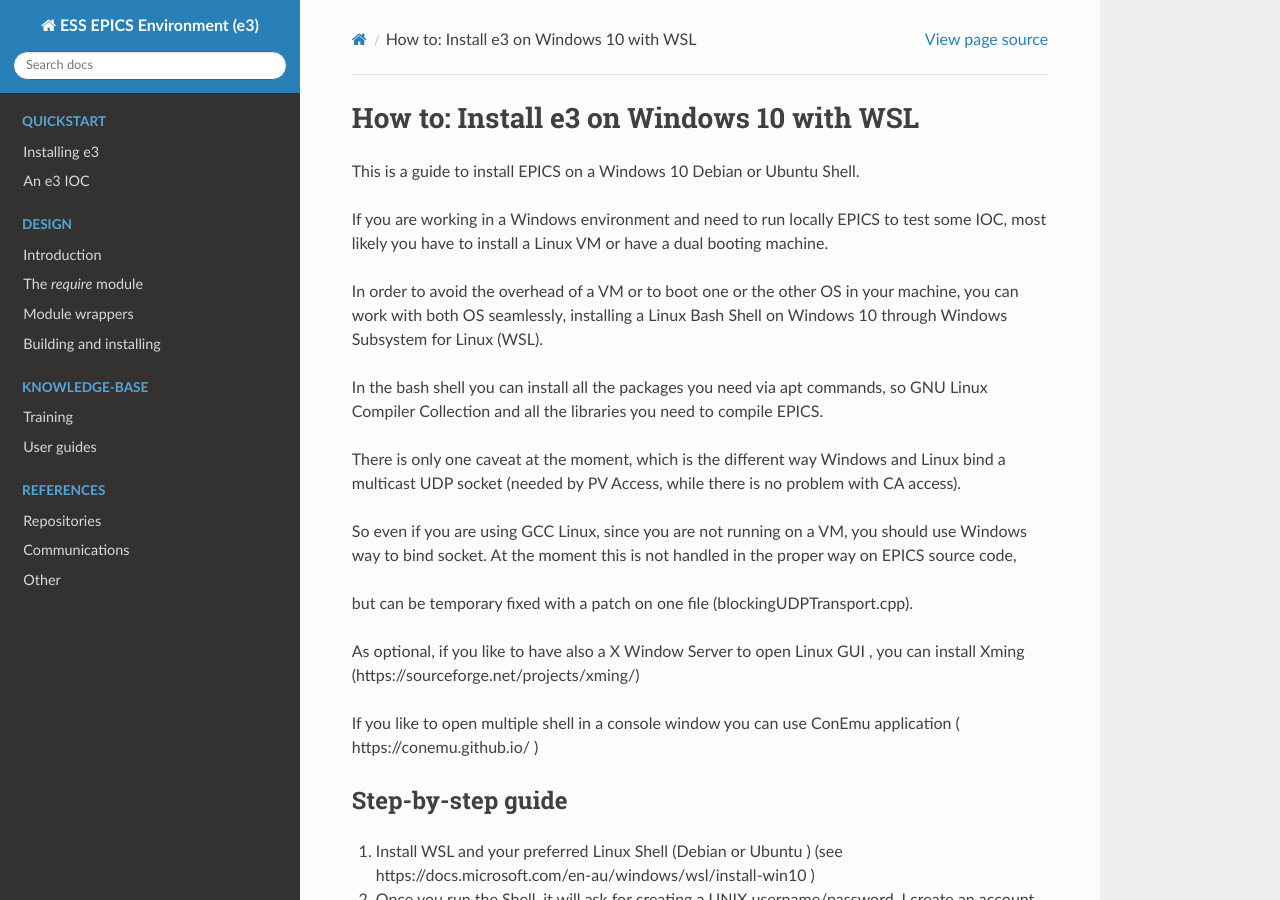
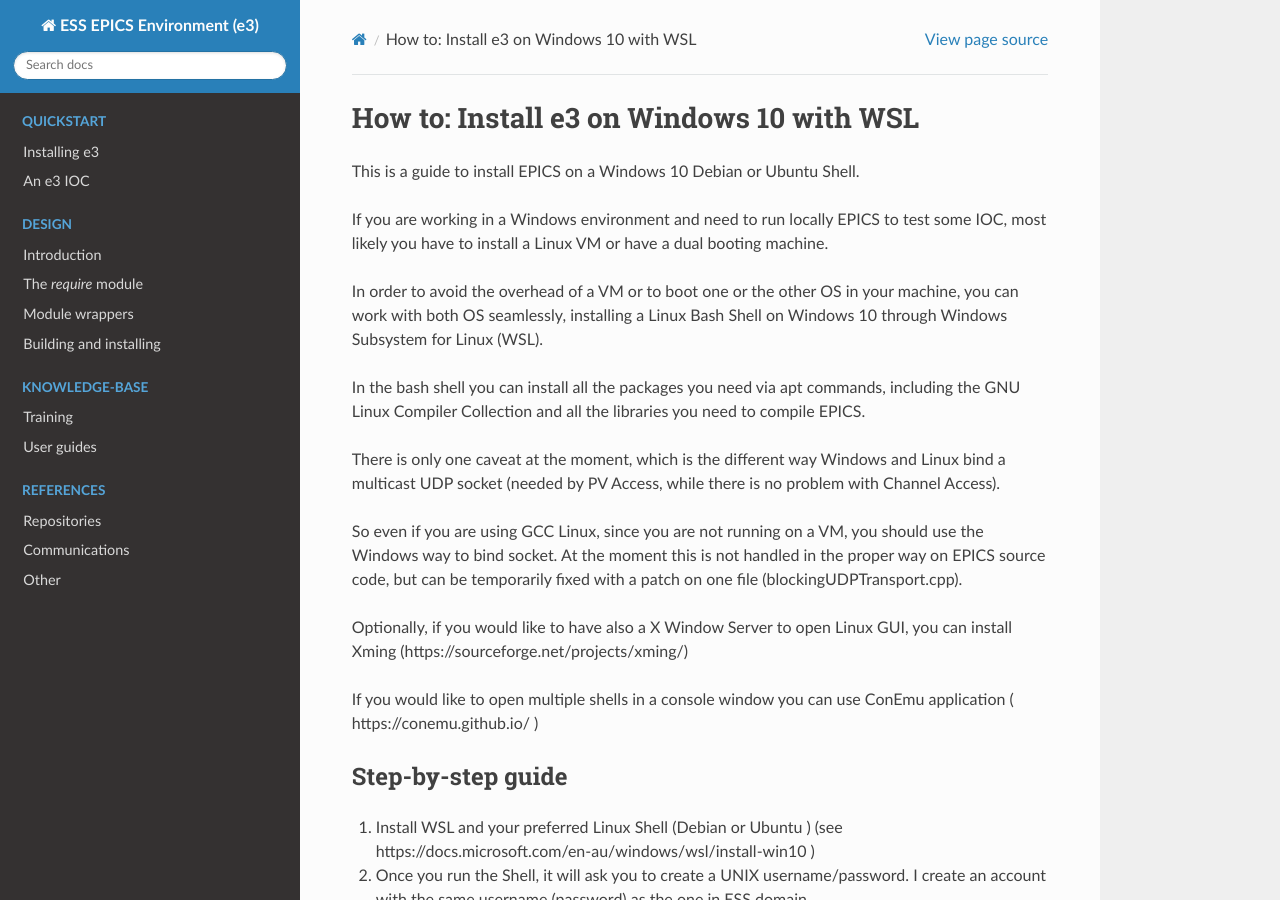
Before and after one commit to ttkorhonen/e3pages, a Sphinx documentation site: the page built from docs/kb/guide/articles/3_win10.md, in a window 1280 px wide and 900 px high. Built offline with Sphinx 7.4.7 and the Read the Docs theme 2.0.0, drawn with Linux system fonts in a browser that asks for light colours; some of the changed text lies outside the part shown.

Commit message:
Minor review and editing suggestions

````diff
--- a/docs/kb/guide/articles/3_win10.md
+++ b/docs/kb/guide/articles/3_win10.md
@@ -2,27 +2,25 @@
 
 This is a guide to install EPICS on a Windows 10 Debian or Ubuntu Shell.
 
-If you are working in a Windows environment and need to run locally EPICS to test some IOC,  most likely you have to install a Linux VM or have a dual booting machine.
+If you are working in a Windows environment and need to run locally EPICS to test some IOC, most likely you have to install a Linux VM or have a dual booting machine.
 
 In order to avoid the overhead of a VM or to boot one or the other OS in your machine, you can work with both OS seamlessly, installing a Linux Bash Shell on Windows 10 through Windows Subsystem for Linux (WSL).
 
-In the bash shell you can install all the packages you need via apt commands, so GNU Linux Compiler Collection and all the libraries you need to compile EPICS.
+In the bash shell you can install all the packages you need via apt commands, including the GNU Linux Compiler Collection and all the libraries you need to compile EPICS.
 
-There is only one caveat at the moment, which is the different way Windows and Linux bind a multicast UDP socket (needed by PV Access, while there is no problem with CA access).
+There is only one caveat at the moment, which is the different way Windows and Linux bind a multicast UDP socket (needed by PV Access, while there is no problem with Channel Access).
 
-So even if you are using GCC Linux, since you are not running on a VM, you should use Windows way to bind socket. At the moment this is not handled in the proper way on EPICS source code,
-
-but can be temporary fixed with a patch on one file (blockingUDPTransport.cpp).
+So even if you are using GCC Linux, since you are not running on a VM, you should use the Windows way to bind socket. At the moment this is not handled in the proper way on EPICS source code, but can be temporarily fixed with a patch on one file (blockingUDPTransport.cpp).
 
 
-As optional, if you like to have also a X Window Server to open Linux GUI , you can install Xming (https://sourceforge.net/projects/xming/)
+Optionally, if you would like to have also a X Window Server to open Linux GUI, you can install Xming (https://sourceforge.net/projects/xming/)
 
-If you like to open multiple shell in a console window you can use ConEmu  application ( https://conemu.github.io/ )
+If you would like to open multiple shells in a console window you can use ConEmu  application ( https://conemu.github.io/ )
 
 ## Step-by-step guide
 
 1. Install WSL and your preferred Linux Shell (Debian or Ubuntu )  (see https://docs.microsoft.com/en-au/windows/wsl/install-win10 )
-2. Once you run the Shell, it will ask for creating a UNIX username/password. I create an account with the same username (password) as  the one in ESS domain.
+2. Once you run the Shell, it will ask you to create a UNIX username/password. I create an account with the same username (password) as  the one in ESS domain.
 3. Update the system:
    ```bash
    > sudo apt-get update
````
Also changed, not shown: docs/kb/guide/articles/1_build_system_troubleshooting.md (+2 -2 lines), docs/kb/guide/articles/2_segfault.md (+1 -1 lines), docs/kb/guide/articles/4_cookiecutter_module.md (+1 -1 lines).
